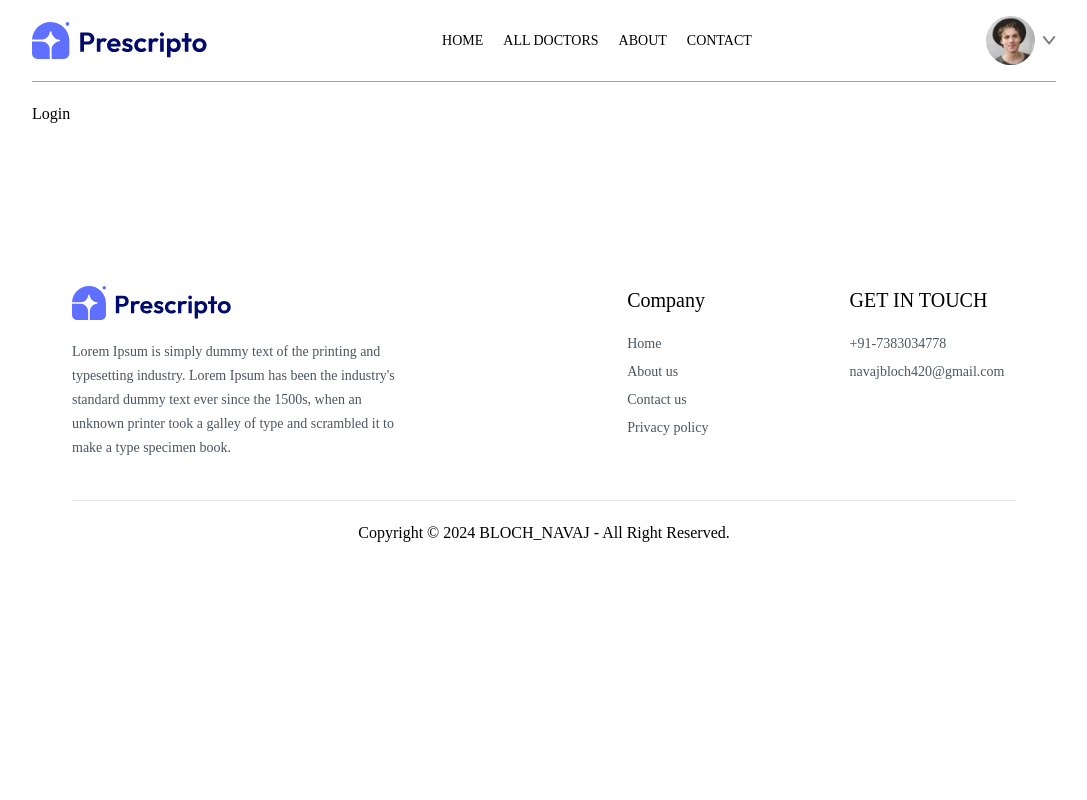
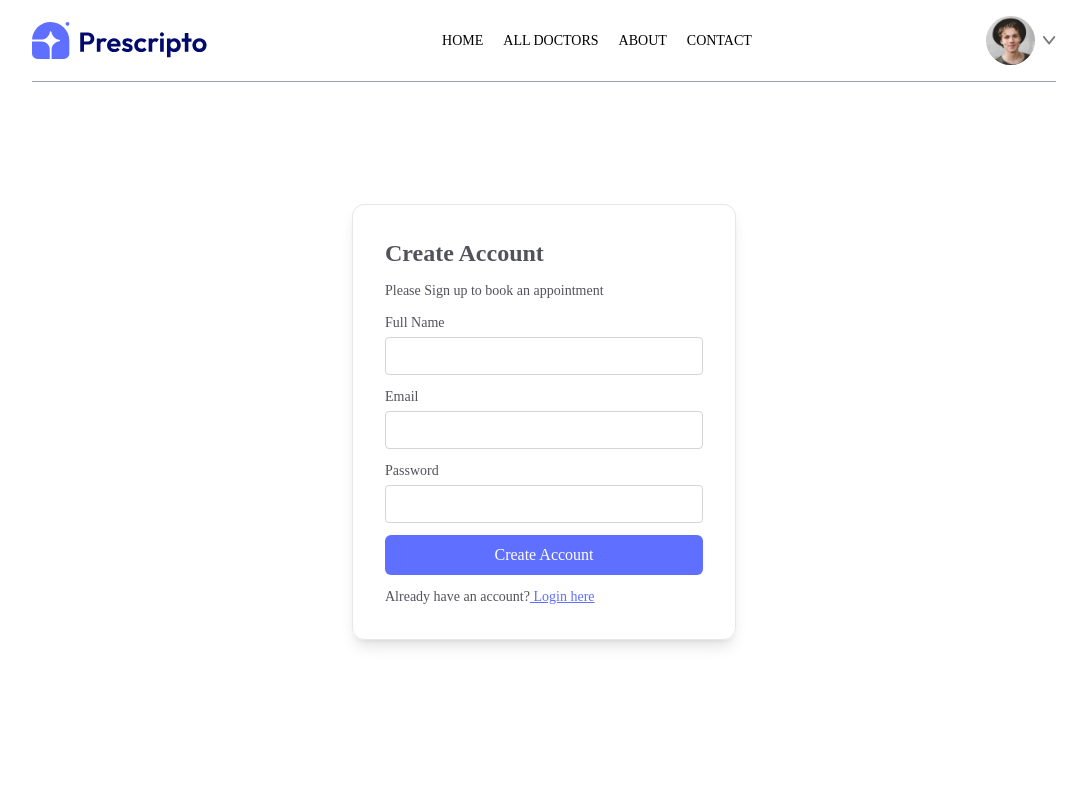
Before and after one commit to Blochnavaj/Doctor_Booking_System, a React (Vite) app in the folder Frontend/: page /login in a window 1280 px wide. Shown: the top 800 px of the page, without its empty margins (96-1183 px from the left). Built offline with nearby package versions, Linux system fonts and the light colour scheme; a web font is replaced by a local one.

Commit message:
completed contact, login and appointments section

```diff
--- a/Frontend/src/Pages/Appointments.jsx
+++ b/Frontend/src/Pages/Appointments.jsx
@@ -1,9 +1,146 @@
-import React from 'react'
+import React, { useContext, useEffect, useState } from 'react';
+import { useParams } from 'react-router-dom';
+import { AppContext } from '../Context/App.Context';
+import { assets } from '../assets/assets';
 
 function Appointments() {
+  const { docId } = useParams();
+  const { doctors, currencySymbol } = useContext(AppContext);
+  const daysOfWeek = ['SUN', 'MON', 'TUE', 'WED', 'THU', 'FRI', 'SAT']
+
+  const [docInfo, setDocInfo] = useState(null);
+  const [docSlots, setDocSlots] = useState([]);
+  const [slotIndex, setSlotIndex] = useState(0);
+  const [slotTime, setSlotTime] = useState('');
+
+
+  const fetchDocInfo = async () => {
+    const docInfo = doctors.find(doc => doc._id === docId);
+    setDocInfo(docInfo);
+    console.log(docInfo);
+  };
+
+  const getAvailableSlots = async () => {
+    setDocSlots([])
+
+    //getting current date
+
+    let today = new Date();
+    for (let i = 0; i < 7; i++) {
+      //geting date with index
+      let currentDate = new Date(today)
+      currentDate.setDate(today.getDate() + i)
+      //setting and time of the date with  index
+      let endTime = new Date();
+      endTime.setDate(today.getDate() + i)
+      endTime.setHours(21, 0, 0, 0)
+
+      // setting hours
+
+      if (today.getDate() === currentDate.getDate()) {
+        currentDate.setHours(currentDate.getHours() > 10 ? currentDate.getHours() + 1 : 10)
+        currentDate.setMinutes(currentDate.getMinutes() > 30 ? 30 : 0)
+
+      }
+      else {
+        currentDate.setHours(10)
+        currentDate.setMinutes(0)
+
+      }
+
+      let timeSlots = []
+
+      while (currentDate < endTime) {
+        let formattedTime = currentDate.toLocaleTimeString([], { hour: '2-digit', minute: '2-digit' })
+        //add slot to array
+
+        timeSlots.push({
+          datetime: new Date(currentDate),
+          time: formattedTime
+        })
+
+        //increment current time by 30 minutes
+        currentDate.setMinutes(currentDate.getMinutes() + 30)
+      }
+
+      setDocSlots(prev => ([...prev, timeSlots]))
+    }
+  }
+
+  useEffect(() => {
+    fetchDocInfo();
+  }, [doctors, docId]);
+
+  useEffect(() => {
+    getAvailableSlots();
+  }, [docInfo]);
+
+  useEffect(() => {
+    console.log(docSlots)
+  }, [docSlots])
+
   return (
-    <div>Appointments</div>
-  )
+    <>
+      {docInfo && (
+        <div className='flex flex-col sm:flex-row gap-4 p-4'>
+          {/* --------- Doctors Details --------  */}
+          <div className='flex items-start'>
+            <img src={docInfo.image} alt={docInfo.name} className='w-32 h-32 rounded-lg mr-4 bg-primary' />
+            {/* Doctors Name, Degree, and Experience */}
+            <div className='flex-1 border border-gray-300 rounded-lg p-6 bg-white'>
+              <div className='flex items-center justify-between mb-2'>
+                <p className='text-2xl font-medium text-gray-900'>{docInfo.name}</p>
+                <img src={assets.verified_icon} alt="Verified" className='w-5' />
+              </div>
+              <div className='flex items-center gap-2 text-sm text-gray-600 mb-2'>
+                <p>{docInfo.degree} - {docInfo.speciality}</p>
+                <button className='py-0.5 px-2 border border-gray-300 rounded-full text-xs'>{docInfo.experience}</button>
+              </div>
+              {/* ------- Doctors About ------ */}
+              <div>
+                <p className='flex items-center gap-1 text-sm font-medium text-gray-900'>
+                  About <img src={assets.info_icon} alt="Info" className='inline' />
+                </p>
+                <p className='text-gray-600 mt-1 text-sm'>{docInfo.about}</p>
+              </div>
+              <p className='text-gray-500 font-medium mt-4'> Appointment Fess :  <span className='text-gray-600'> {currencySymbol} {docInfo.fees}</span></p>
+            </div>
+          </div>
+
+
+        </div>
+
+      )}
+      {/* ------ booking slots ------- */}
+      <div className='sm:ml-72 sm:pl-4 nt-4 font-medium text-gray-700'>
+            <p>Booking slots</p>
+            <div className='flex gap-3 items-center w-full overflow-x-scroll mt-4'>
+              {
+                docSlots.length && docSlots.map((item, index) => (
+                  <div  onClick={() => setSlotIndex(index)} className={`text-center py-6 min-w-16 rounded-full cursor-pointer ${slotIndex === index ? 'bg-primary text-white' : 'border border-gray-600'}`} key={index}>
+                    <p>{item[0] && daysOfWeek[item[0].datetime.getDay()]}</p>
+                    <p>{item[0] && item[0].datetime.getDate()}</p>
+                  </div>
+                ))
+              }
+            </div>
+
+            <div className='flex items-center gap-3 w-full overflow-x-scroll mt-4 '>
+              {
+                docSlots.length && docSlots[slotIndex].map((item,index)=>(
+                 <p onClick={() => setSlotTime(item.time)} className={`text-sm font-light flex-shrink-0 px-5 py-2 rounded-full cursor-pointer ${item.time === slotTime ? 'bg-primary text-white' : 'text-gray-400 border border-gray-300'}`} key={index}>
+                      {item.time.toLowerCase()}
+                 </p>
+                ))
+              }
+            </div>
+
+            <button className='bg-primary text-white text-sm font-light px-14 py-3 rounded-full my-6 '>Book an Appointment</button>
+            {/* Listing Related Doctors  */}
+
+          </div>
+    </>
+  );
 }
 
-export default Appointments
+export default Appointments;
--- a/Frontend/src/Pages/Contact.jsx
+++ b/Frontend/src/Pages/Contact.jsx
@@ -1,8 +1,26 @@
 import React from 'react'
+import { assets } from '../assets/assets'
 
 function Contact() {
   return (
-    <div>Contact</div>
+    <div>
+       <div className='text-center text-2xl pt-10 text-gray-500'>
+        <p>CONTACT <span className='text-gray-700 font-semibold'>US</span></p>
+       </div>
+
+         <div className='my-10 flex flex-col md:flex-row justify-center gap-10 mb-28 text-sm'>
+          <img className='w-full md:max-w-[360px]' src={assets.contact_image} alt="" />
+          <div className='flex flex-col justify-center items-start gap-6'>
+            <p className='font-semibold text-lg text-gray-600'>Our OFFICE</p>
+            <p className='text-gray-500'>54709 Willms Station <br />
+            Suite 350, London, UK</p>
+            <p className='text-gray-500'>Tel: (+91) 7383034778 <br /> Email: navajbloch420@gmail.com</p>
+            <p className='font-semibold text-lg text-gray-600'>Careers at PRESCRIPTO</p>
+            <p className=' text-gray-500'>Learn more about our teams and job openings.</p>
+            <button className='broder border-black px-8 py-4 text-sm hover:bg-black hover:text-white transition-all duration-500'>Explore Jobs</button>
+          </div>
+         </div>
+    </div>
   )
 }
 
--- a/Frontend/src/Pages/Login.jsx
+++ b/Frontend/src/Pages/Login.jsx
@@ -1,9 +1,77 @@
-import React from 'react'
+import React, { useState } from 'react';
 
 function Login() {
+  const [state, setState] = useState('Sign up');
+  const [email, setEmail] = useState('');
+  const [password, setPassword] = useState('');
+  const [name, setName] = useState('');
+
+  const onSubmitHandler = (event) => {
+    event.preventDefault();
+    // Add your form submission logic here
+  };
+
   return (
-    <div>Login</div>
-  )
+    <form className='min-h-[80vh] flex items-center' onSubmit={onSubmitHandler}>
+      <div className='flex flex-col gap-3 m-auto items-start p-8 min-w-[340px] sm:min-w-96 border rounded-xl text-zinc-600 text-sm shadow-lg'>
+        <p className='text-2xl font-semibold'>{state === 'Sign up' ? 'Create Account' : 'Login'}</p>
+        <p>Please {state === 'Sign up' ? 'Sign up' : 'Log in'} to book an appointment</p>
+
+        {state === 'Sign up' && (
+          <div className='w-full'>
+            <p>Full Name</p>
+            <input
+              className='border border-zinc-300 rounded w-full p-2 mt-1'
+              type="text"
+              onChange={(e) => setName(e.target.value)}
+              value={name}
+              required
+            />
+          </div>
+        )}
+
+        <div className='w-full'>
+          <p>Email</p>
+          <input
+            className='border border-zinc-300 rounded w-full p-2 mt-1'
+            type="email"
+            onChange={(e) => setEmail(e.target.value)}
+            value={email}
+            required
+          />
+        </div>
+
+        <div className='w-full'>
+          <p>Password</p>
+          <input
+            className='border border-zinc-300 rounded w-full p-2 mt-1'
+            type="password"
+            onChange={(e) => setPassword(e.target.value)}
+            value={password}
+            required
+          />
+        </div>
+
+        <button type="submit" className='bg-primary text-white rounded-md w-full py-2 text-base'>
+          {state === 'Sign up' ? 'Create Account' : 'Login'}
+        </button>
+
+        {
+          state === 'Sign up' ? (
+            <p>
+              Already have an account?
+              <span onClick={() => setState('Login')} className='text-primary underline cursor-pointer'> Login here</span>
+            </p>
+          ) : (
+            <p>
+              Created an account?
+              <span onClick={() => setState('Sign up')} className='text-primary underline cursor-pointer'> Click Here</span>
+            </p>
+          )
+        }
+      </div>
+    </form>
+  );
 }
 
-export default Login
+export default Login;
```
